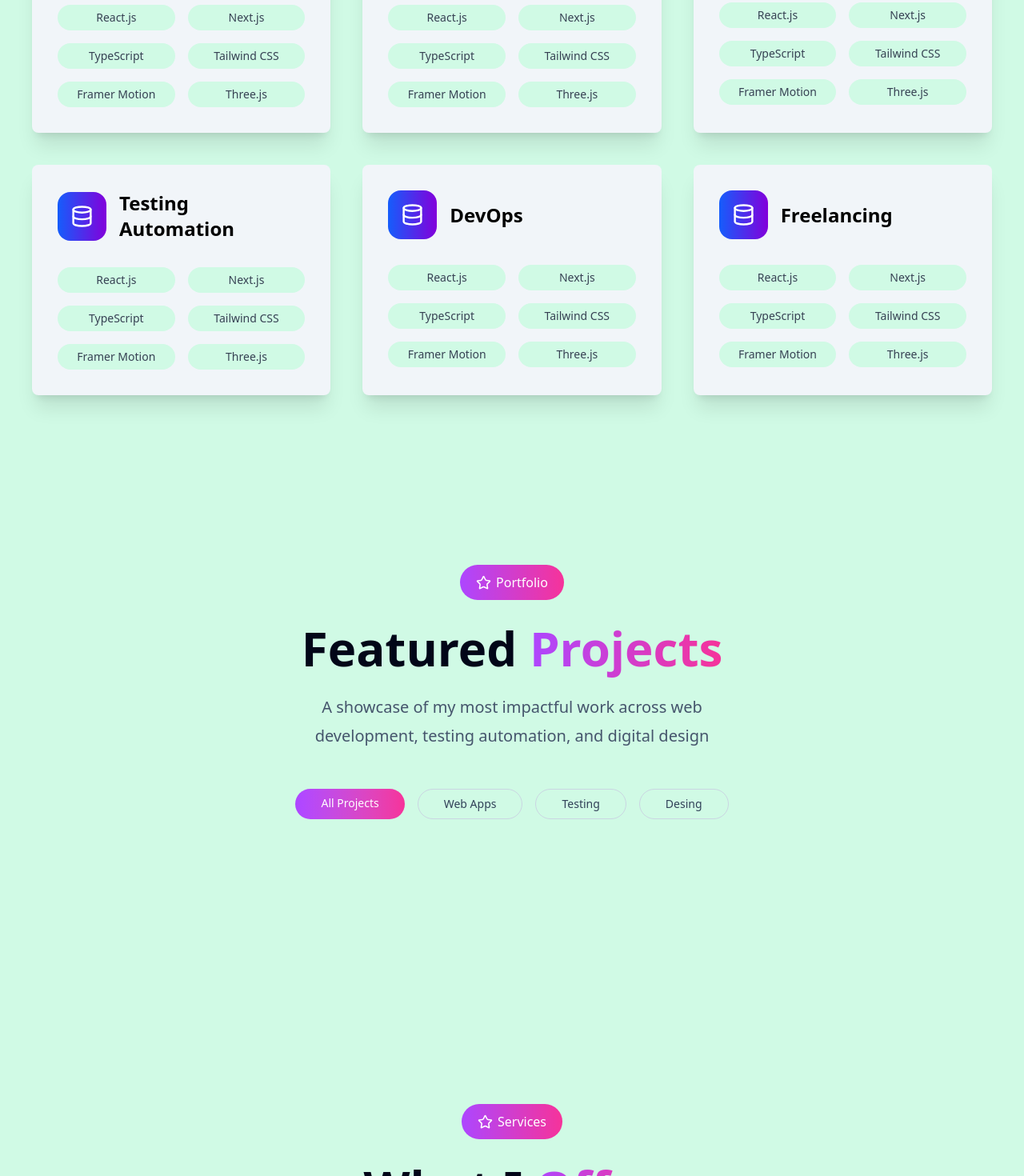
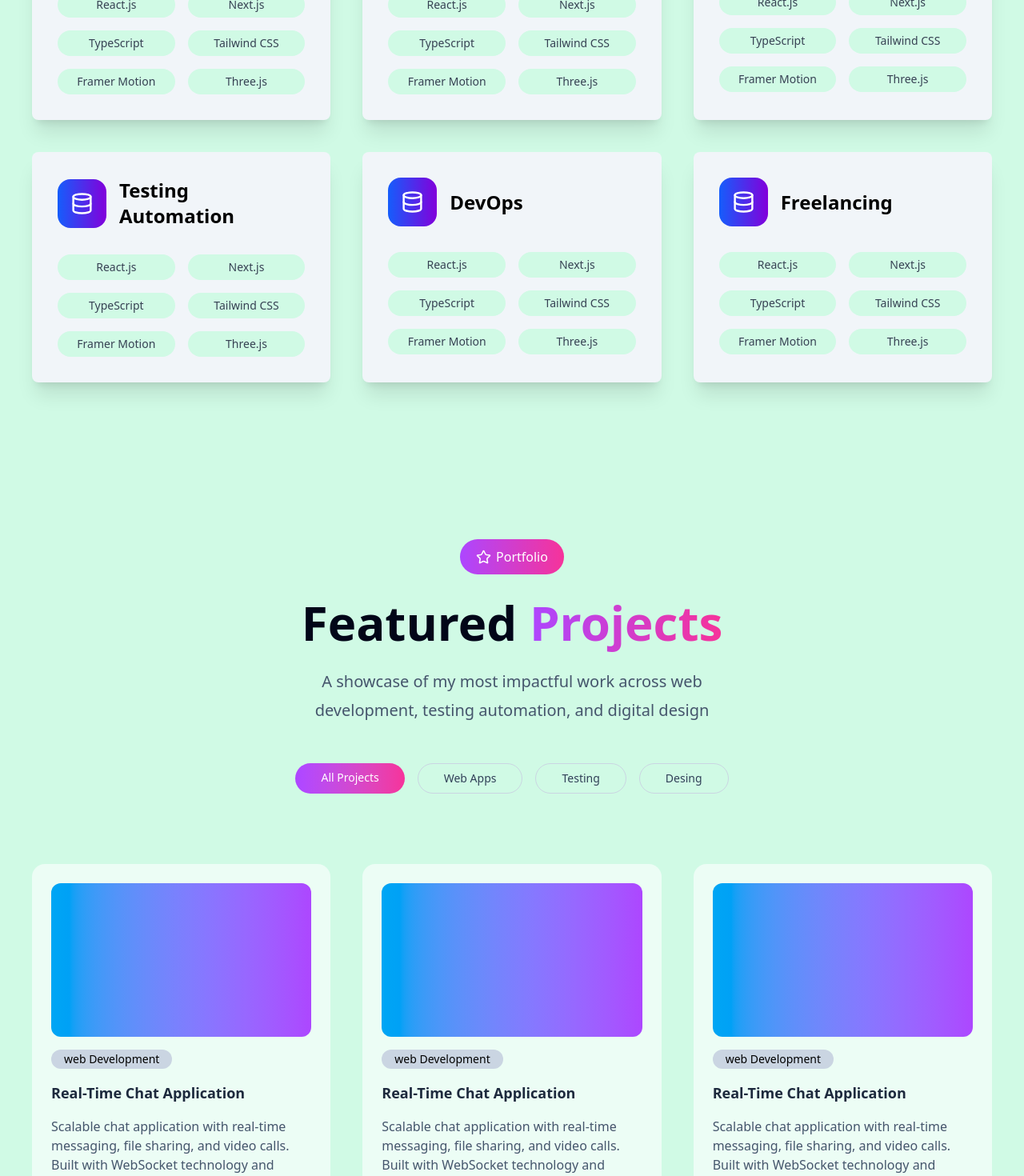
Before and after one commit to MdShoaib0/Portfolio, a React (Vite) app: page / in a window 1280 px wide. Shown: the part 1330-2800 px from the top of the page at 80% size. Built offline with nearby package versions, Linux system fonts and the light colour scheme.

Commit message:
Project card added

```diff
--- /dev/null
+++ b/src/components/project/ProjectCard.jsx
@@ -0,0 +1,29 @@
+import React from 'react'
+
+function ProjectCard() {
+    return (
+        <div className='flex flex-col p-6 gap-4 bg-emerald-50 rounded-2xl'>
+            <div className='bg-gradient-to-r from-sky-500 to-purple-500 w-full h-48 rounded-xl'>
+
+            </div>
+            <p className='px-4 py-0.5 text-sm font-medium text-black rounded-full bg-slate-300 w-fit'>web Development</p>
+            <div className='flex flex-col gap-4'>
+                <p className='text-lg font-semibold text-slate-800'>Real-Time Chat Application</p>
+                <p className='text-slate-600'>Scalable chat application with real-time messaging, file sharing, and video calls. Built with WebSocket technology and microservices architecture.</p>
+                <div></div>
+            </div>
+            <div className='flex gap-2 text-sm text-slate-600 font-medium'>
+                <p className='py-1 px-3 rounded-full bg-gray-200'>React</p>
+                <p className='py-1 px-3 rounded-full bg-gray-200'>Node.js</p>
+                <p className='py-1 px-3 rounded-full bg-gray-200'>Socket.io</p>
+                <p className='py-1 px-3 rounded-full bg-gray-200'>MongoDB</p>
+            </div>
+            <div className='flex gap-6 mt-1'>
+                <button className='w-full px-6 py-2 rounded-2xl bg-gradient-to-r from-sky-500 to-purple-700 text-white border border-slate-300 hover:text-black font-medium hover:bg-slate-100'>Live Demo</button>
+                <button className='w-full px-6 py-2 rounded-2xl hover:bg-gradient-to-r from-sky-500 to-purple-700 text-black border border-slate-300 hover:text-black font-medium hover:bg-slate-100'>Code</button>
+            </div>
+        </div>
+    )
+}
+
+export default ProjectCard
--- a/src/pages/projects/Projects.jsx
+++ b/src/pages/projects/Projects.jsx
@@ -1,5 +1,6 @@
 import { Star } from 'lucide-react'
 import React from 'react'
+import ProjectCard from '../../components/project/ProjectCard'
 
 function Projects() {
   return (
@@ -20,8 +21,13 @@ function Projects() {
             <p className='px-8 py-2 rounded-full border border-slate-300'>Desing</p>
           </div>
 
-          <div className='grid grid-cols-1 md:grid-cols-2 lg:grid-cols-3 gap-10 my-24 mx-6 sm:mx-10'>
-
+          <div className='grid grid-cols-1 md:grid-cols-2 lg:grid-cols-3 gap-10 my-10 mx-6 sm:mx-10'>
+            <ProjectCard />
+            <ProjectCard />
+            <ProjectCard />
+            <ProjectCard />
+            <ProjectCard />
+            <ProjectCard />
           </div>
         </section>
   )
--- a/src/pages/skills/Skills.jsx
+++ b/src/pages/skills/Skills.jsx
@@ -23,7 +23,7 @@ function Skills() {
         <p className='text-xl leading-9 text-slate-800'>A comprehensive toolkit built through years of experience and continuous learning</p>
       </div>
 
-      <div className='grid grid-cols-1 md:grid-cols-2 lg:grid-cols-3 gap-10 my-24 mx-6 sm:mx-10'>
+      <div className='grid grid-cols-1 md:grid-cols-2 lg:grid-cols-3 gap-10 my-20 mx-6 sm:mx-10'>
         {skills.map(skill => (
           <SkillsCard key={skill.name} name={skill.name} />
         ))}
```
